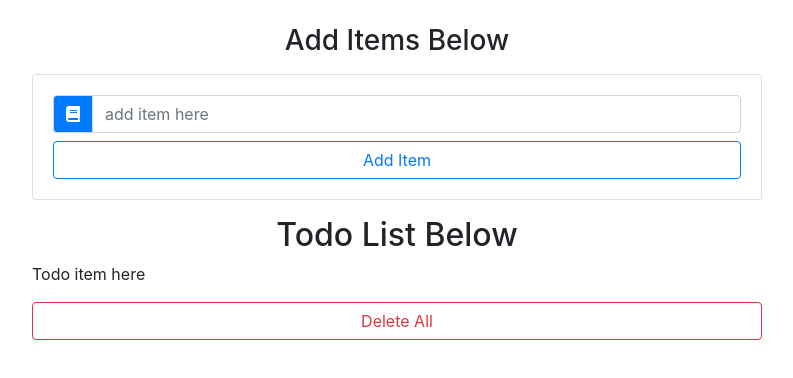
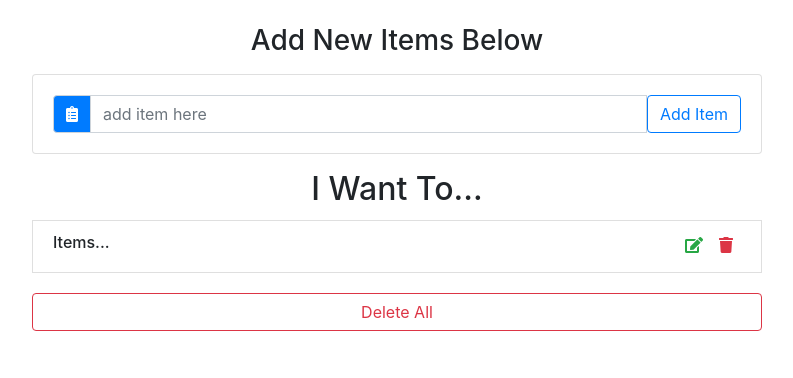
Before and after one commit to argenis0409/mini-todo-app, a React (Create React App) app: page / in a window 1280 px wide. Shown: the top 378 px of the page, without its empty margins (243-1036 px from the left). Built offline with nearby package versions, Linux system fonts and the light colour scheme.

Commit message:
added state to the app.js component and passed the props down to the todo.js component to update the state

```diff
--- a/src/App.js
+++ b/src/App.js
@@ -4,13 +4,24 @@ import TodoList from './components/TodoList';
 
 import 'bootstrap/dist/css/bootstrap.min.css';
 export default class App extends Component {
+  state = {
+    items: [],
+    id: 0,
+    item: '',
+    edit: false
+  }
+
+  handleChange = e => {
+    this.setState({ item: e.target.value });
+  }
+
   render() {
     return (
       <div className='container'>
         <div className='row'>
          <div className='col-10 mx-auto col-md-8 mt-4'>
-           <h3 className='text-capitalized text-center'>Add Items Below</h3>
-          <Todo />
+           <h3 className='text-capitalized text-center'>Add New Items Below</h3>
+          <Todo item={this.state.item} handleChange={this.handleChange} />
           <TodoList />
          </div>
         </div>
--- a/src/components/Todo.js
+++ b/src/components/Todo.js
@@ -3,20 +3,19 @@ import React, { Component } from 'react';
 export default class Todo extends Component {
 
     render() {
+        const {item, handleChange} = this.props;
         return (
         <div className='card card-body my-3'>
            <form>
                <div className='input-group'>
                 <div className='input-group-prepend'>
                 <div className='input-group-text bg-primary text-white'>
-                <i className='fas fa-book'></i>
+                <i className='fas fa-clipboard-list'></i>
                 </div>
                 </div>
-
-                <input type='text' className='form-control' placeholder='add item here' />
-
+                <input type='text' className='form-control' placeholder='add item here' value={item} onChange={handleChange} />
+               <button type='submit' className='btn btn-outline-primary'>Add Item</button>
                </div>
-               <button type='submit' className='btn btn-block btn-outline-primary mt-2'>Add Item</button>
            </form>
         </div>
         )
--- a/src/components/TodoItem.js
+++ b/src/components/TodoItem.js
@@ -4,9 +4,18 @@ export default class TodoItem extends Component {
 
     render() {
         return (
-            <div>
-         Todo item here
-            </div>
+        <li className='list-group-item text-capitalize d-flex justify-content-between my-1'>
+            <h6>items...</h6>
+        <div className='todo-icon'>
+         <span className='mx-2 text-success'>
+             <i className='fas fa-edit'></i>
+         </span>
+
+         <span className='mx-2 text-danger'>
+             <i className='fas fa-trash'></i>
+         </span>
+        </div>
+        </li>
         )
     }
 }
--- a/src/components/TodoList.js
+++ b/src/components/TodoList.js
@@ -5,7 +5,7 @@ export default class TodoList extends Component {
     render() {
         return (
           <ul className='list-group'>
-              <h2 className='text-capitalize text-center'>Todo List Below</h2>
+              <h2 className='text-capitalize text-center'>I Want To...</h2>
               <TodoItem />
 
               <button type='button' className='btn btn-outline-danger btn-block text-capitalize mt-3'>Delete All</button>
```
